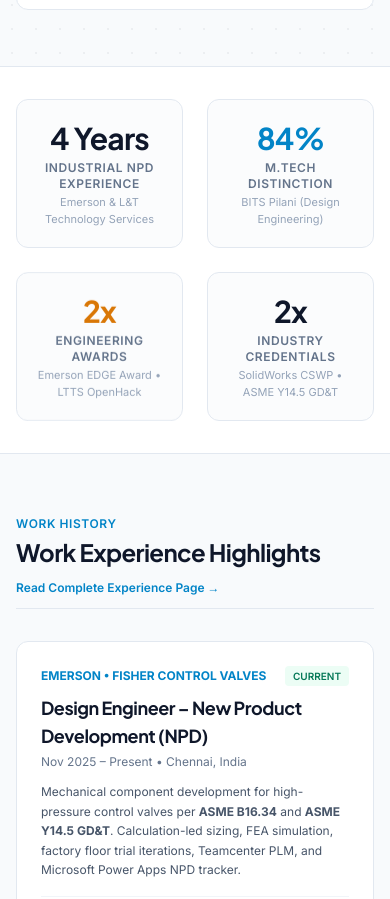
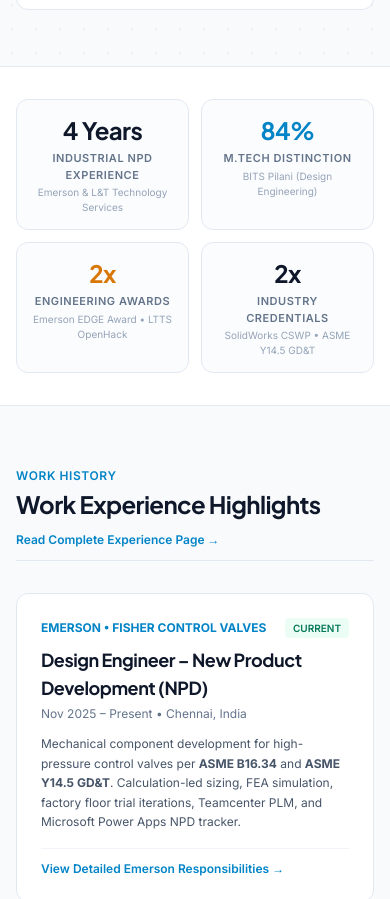
Before and after one commit to Mouli-K/Mouli-Portfolio, a plain HTML site: page index.html in a window 390 px wide. Shown: the part 1560-2459 px from the top of the page. Drawn offline with nearby package versions, Linux system fonts and the light colour scheme.

Commit message:
feat(responsive): enhance fluid mobile, tablet, and desktop layout adaptation and touch navigation

```diff
--- a/assets/css/portfolio.css
+++ b/assets/css/portfolio.css
@@ -2,6 +2,7 @@
    MOULISH KUMAR R - MECHANICAL DESIGN ENGINEER PORTFOLIO
    Design Theme: Fluid Flow & Precision Light Mode
    Typography: Plus Jakarta Sans (Headings), Inter (Human Body & Labels)
+   Responsive Design: Dynamic mobile, tablet, and desktop aspect-ratio adaptation
    ========================================================================== */
 
 :root {
@@ -24,6 +25,8 @@
 
 html {
   scroll-behavior: smooth;
+  max-width: 100%;
+  overflow-x: hidden;
 }
 
 body {
@@ -32,9 +35,11 @@ body {
   color: var(--color-text-main);
   margin: 0;
   padding: 0;
+  max-width: 100%;
+  overflow-x: hidden;
   -webkit-font-smoothing: antialiased;
   -moz-osx-font-smoothing: grayscale;
-  overflow-x: hidden;
+  padding-bottom: env(safe-area-inset-bottom, 0px);
 }
 
 h1, h2, h3, h4, h5, .font-display {
@@ -48,7 +53,7 @@ h1, h2, h3, h4, h5, .font-display {
   background-size: 24px 24px;
 }
 
-/* Top Subtle Reading Flow Progress Bar */
+/* Top Reading Scroll Progress Bar */
 #scroll-progress-bar {
   position: fixed;
   top: 0;
@@ -62,13 +67,13 @@ h1, h2, h3, h4, h5, .font-display {
 
 /* Smooth Page Entrance Flow */
 main {
-  animation: pageFlowIn 0.4s cubic-bezier(0.16, 1, 0.3, 1) forwards;
+  animation: pageFlowIn 0.35s cubic-bezier(0.16, 1, 0.3, 1) forwards;
 }
 
 @keyframes pageFlowIn {
   from {
     opacity: 0;
-    transform: translateY(8px);
+    transform: translateY(6px);
   }
   to {
     opacity: 1;
@@ -79,8 +84,8 @@ main {
 /* Scroll-triggered Cascading Flow */
 .flow-reveal {
   opacity: 0;
-  transform: translateY(18px);
-  transition: opacity 0.5s cubic-bezier(0.16, 1, 0.3, 1), transform 0.5s cubic-bezier(0.16, 1, 0.3, 1);
+  transform: translateY(16px);
+  transition: opacity 0.45s cubic-bezier(0.16, 1, 0.3, 1), transform 0.45s cubic-bezier(0.16, 1, 0.3, 1);
   will-change: opacity, transform;
 }
 
@@ -94,15 +99,25 @@ main {
   background: var(--color-surface);
   border: 1px solid var(--color-border);
   border-radius: 12px;
-  transition: transform 0.28s cubic-bezier(0.16, 1, 0.3, 1),
-              box-shadow 0.28s cubic-bezier(0.16, 1, 0.3, 1),
-              border-color 0.25s ease;
+  transition: transform 0.25s cubic-bezier(0.16, 1, 0.3, 1),
+              box-shadow 0.25s cubic-bezier(0.16, 1, 0.3, 1),
+              border-color 0.2s ease;
 }
 
+/* Desktop hover - avoids sticky hover on mobile and touch tablets */
+@media (hover: hover) and (pointer: fine) {
   .spec-card:hover, .card-hover-pop:hover {
-  transform: translateY(-5px);
+    transform: translateY(-4px);
     border-color: #7dd3fc;
-  box-shadow: 0 18px 36px -8px rgba(2, 132, 199, 0.14), 0 4px 14px -2px rgba(15, 23, 42, 0.04);
+    box-shadow: 0 16px 32px -8px rgba(2, 132, 199, 0.14), 0 4px 12px -2px rgba(15, 23, 42, 0.04);
+  }
+}
+
+/* Touch feedback for mobile and tablet taps */
+@media (hover: none) {
+  .spec-card:active, .card-hover-pop:active {
+    transform: scale(0.99);
+  }
 }
 
 /* Subtle Pill Badge */
@@ -120,10 +135,19 @@ main {
   transition: all 0.2s ease;
 }
 
+@media (hover: hover) and (pointer: fine) {
   .badge-pill:hover {
     background-color: #e0f2fe;
     color: #0369a1;
     border-color: #bae6fd;
+  }
+}
+
+/* Touch Friendly Mobile Drawer Nav Links */
+#mobile-nav-drawer a {
+  min-height: 42px;
+  display: flex;
+  align-items: center;
 }
 
 /* Clean Form Inputs */
@@ -133,7 +157,7 @@ input, textarea, select {
 
 /* Print Optimization */
 @media print {
-  nav, footer, #scroll-progress-bar, .no-print {
+  nav, footer, #scroll-progress-bar, #mobile-menu-btn, #mobile-nav-drawer, .no-print {
     display: none !important;
   }
   body {
--- a/assets/js/portfolio.js
+++ b/assets/js/portfolio.js
@@ -1,6 +1,6 @@
 /**
  * MOULISH KUMAR R - MECHANICAL DESIGN ENGINEER PORTFOLIO
- * Page Flow Controller: Staggered Scroll Reveal, Scroll Progress, Active Nav Highlighting
+ * Page Flow Controller: Staggered Scroll Reveal, Scroll Progress, Active Nav Highlighting, Responsive Mobile/Tablet Drawer
  */
 
 document.addEventListener('DOMContentLoaded', () => {
@@ -51,13 +51,13 @@ function initFlowReveal() {
         }
       });
     }, {
-      threshold: 0.1,
-      rootMargin: '0px 0px -40px 0px'
+      threshold: 0.08,
+      rootMargin: '0px 0px -30px 0px'
     });
 
     elements.forEach((el, index) => {
       // Add subtle stagger delay for sibling cards
-      const delay = (index % 4) * 0.08;
+      const delay = (index % 4) * 0.06;
       el.style.transitionDelay = `${delay}s`;
       observer.observe(el);
     });
@@ -93,17 +93,17 @@ function initNavigationHighlight() {
 }
 
 /* ==========================================================================
-   4. Mobile Menu Toggle
+   4. Responsive Mobile & Tablet Drawer
    ========================================================================== */
 function initMobileMenu() {
   const toggleBtn = document.getElementById('mobile-menu-btn');
   const mobileMenu = document.getElementById('mobile-nav-drawer');
   if (!toggleBtn || !mobileMenu) return;
 
-  toggleBtn.addEventListener('click', () => {
-    const isHidden = mobileMenu.classList.contains('hidden');
-    if (isHidden) {
+  function setMenuState(open) {
+    if (open) {
       mobileMenu.classList.remove('hidden');
+      toggleBtn.setAttribute('aria-expanded', 'true');
       toggleBtn.innerHTML = `
         <svg class="w-6 h-6" fill="none" stroke="currentColor" viewBox="0 0 24 24">
           <path stroke-linecap="round" stroke-linejoin="round" stroke-width="2" d="M6 18L18 6M6 6l12 12"></path>
@@ -111,11 +111,37 @@ function initMobileMenu() {
       `;
     } else {
       mobileMenu.classList.add('hidden');
+      toggleBtn.setAttribute('aria-expanded', 'false');
       toggleBtn.innerHTML = `
         <svg class="w-6 h-6" fill="none" stroke="currentColor" viewBox="0 0 24 24">
           <path stroke-linecap="round" stroke-linejoin="round" stroke-width="2" d="M4 6h16M4 12h16m-7 6h7"></path>
         </svg>
       `;
+    }
+  }
+
+  toggleBtn.addEventListener('click', (e) => {
+    e.stopPropagation();
+    const isOpen = !mobileMenu.classList.contains('hidden');
+    setMenuState(!isOpen);
+  });
+
+  // Automatically close drawer when any link is clicked
+  mobileMenu.querySelectorAll('a').forEach(link => {
+    link.addEventListener('click', () => setMenuState(false));
+  });
+
+  // Close when tapping outside the menu
+  document.addEventListener('click', (e) => {
+    if (!mobileMenu.contains(e.target) && !toggleBtn.contains(e.target) && !mobileMenu.classList.contains('hidden')) {
+      setMenuState(false);
+    }
+  });
+
+  // Close on Escape key press
+  document.addEventListener('keydown', (e) => {
+    if (e.key === 'Escape' && !mobileMenu.classList.contains('hidden')) {
+      setMenuState(false);
     }
   });
 }
--- a/index.html
+++ b/index.html
@@ -66,7 +66,7 @@
         </a>
 
         <!-- Distinct Dedicated Page Navigation Links -->
-        <nav class="hidden md:flex items-center space-x-1 lg:space-x-2">
+        <nav class="hidden lg:flex items-center space-x-1 lg:space-x-2">
           <a href="index.html" class="nav-link px-3 py-1.5 text-xs font-semibold uppercase tracking-wider text-primary border-b-2 border-primary transition">Overview</a>
           <a href="works.html" class="nav-link px-3 py-1.5 text-xs font-semibold uppercase tracking-wider text-slate-600 hover:text-primary transition">Experience</a>
           <a href="projects.html" class="nav-link px-3 py-1.5 text-xs font-semibold uppercase tracking-wider text-slate-600 hover:text-primary transition">Projects</a>
@@ -86,8 +86,8 @@
           </a>
         </div>
 
-        <!-- Mobile Toggle -->
-        <div class="flex md:hidden items-center gap-2">
+        <!-- Mobile & Tablet Toggle -->
+        <div class="flex lg:hidden items-center gap-2">
           <button id="mobile-menu-btn" class="p-2 text-slate-600 hover:text-slate-900 rounded focus:outline-none" aria-label="Toggle Navigation">
             <svg class="w-6 h-6" fill="none" stroke="currentColor" viewBox="0 0 24 24"><path stroke-linecap="round" stroke-linejoin="round" stroke-width="2" d="M4 6h16M4 12h16m-7 6h7"></path></svg>
           </button>
@@ -95,8 +95,8 @@
       </div>
     </div>
 
-    <!-- Mobile Drawer -->
-    <div id="mobile-nav-drawer" class="hidden md:hidden border-b border-slate-200 bg-white px-4 pt-2 pb-4 space-y-1">
+    <!-- Mobile & Tablet Drawer -->
+    <div id="mobile-nav-drawer" class="hidden lg:hidden border-b border-slate-200 bg-white px-4 pt-2 pb-4 space-y-1">
       <a href="index.html" class="block px-3 py-2 rounded-lg text-xs font-semibold uppercase tracking-wider text-primary font-bold bg-slate-50">Overview</a>
       <a href="works.html" class="block px-3 py-2 rounded-lg text-xs font-semibold uppercase tracking-wider text-slate-700 hover:bg-slate-50">Experience</a>
       <a href="projects.html" class="block px-3 py-2 rounded-lg text-xs font-semibold uppercase tracking-wider text-slate-700 hover:bg-slate-50">Projects</a>
@@ -218,30 +218,30 @@
          ========================================================================== -->
     <section class="bg-white border-b border-slate-200 py-8">
       <div class="max-w-7xl mx-auto px-4 sm:px-6 lg:px-8">
-        <div class="grid grid-cols-2 md:grid-cols-4 gap-6 text-center">
+        <div class="grid grid-cols-2 lg:grid-cols-4 gap-3 sm:gap-6 text-center">
 
-          <div class="spec-card card-hover-pop flow-reveal p-5 bg-slate-50/60">
-            <div class="font-display text-3xl font-bold text-slate-900">4 Years</div>
-            <div class="text-xs uppercase tracking-wider text-slate-500 mt-1 font-semibold">Industrial NPD Experience</div>
-            <div class="text-[11px] text-slate-400 mt-0.5">Emerson &amp; L&amp;T Technology Services</div>
+          <div class="spec-card card-hover-pop flow-reveal p-3.5 sm:p-5 bg-slate-50/60">
+            <div class="font-display text-2xl sm:text-3xl font-bold text-slate-900">4 Years</div>
+            <div class="text-[11px] sm:text-xs uppercase tracking-wider text-slate-500 mt-1 font-semibold">Industrial NPD Experience</div>
+            <div class="text-[10px] sm:text-[11px] text-slate-400 mt-0.5">Emerson &amp; L&amp;T Technology Services</div>
           </div>
 
-          <div class="spec-card card-hover-pop flow-reveal p-5 bg-slate-50/60">
-            <div class="font-display text-3xl font-bold text-primary">84%</div>
-            <div class="text-xs uppercase tracking-wider text-slate-500 mt-1 font-semibold">M.Tech Distinction</div>
-            <div class="text-[11px] text-slate-400 mt-0.5">BITS Pilani (Design Engineering)</div>
+          <div class="spec-card card-hover-pop flow-reveal p-3.5 sm:p-5 bg-slate-50/60">
+            <div class="font-display text-2xl sm:text-3xl font-bold text-primary">84%</div>
+            <div class="text-[11px] sm:text-xs uppercase tracking-wider text-slate-500 mt-1 font-semibold">M.Tech Distinction</div>
+            <div class="text-[10px] sm:text-[11px] text-slate-400 mt-0.5">BITS Pilani (Design Engineering)</div>
           </div>
 
-          <div class="spec-card card-hover-pop flow-reveal p-5 bg-slate-50/60">
-            <div class="font-display text-3xl font-bold text-amber-600">2x</div>
-            <div class="text-xs uppercase tracking-wider text-slate-500 mt-1 font-semibold">Engineering Awards</div>
-            <div class="text-[11px] text-slate-400 mt-0.5">Emerson EDGE Award &bull; LTTS OpenHack</div>
+          <div class="spec-card card-hover-pop flow-reveal p-3.5 sm:p-5 bg-slate-50/60">
+            <div class="font-display text-2xl sm:text-3xl font-bold text-amber-600">2x</div>
+            <div class="text-[11px] sm:text-xs uppercase tracking-wider text-slate-500 mt-1 font-semibold">Engineering Awards</div>
+            <div class="text-[10px] sm:text-[11px] text-slate-400 mt-0.5">Emerson EDGE Award &bull; LTTS OpenHack</div>
           </div>
 
-          <div class="spec-card card-hover-pop flow-reveal p-5 bg-slate-50/60">
-            <div class="font-display text-3xl font-bold text-slate-900">2x</div>
-            <div class="text-xs uppercase tracking-wider text-slate-500 mt-1 font-semibold">Industry Credentials</div>
-            <div class="text-[11px] text-slate-400 mt-0.5">SolidWorks CSWP &bull; ASME Y14.5 GD&amp;T</div>
+          <div class="spec-card card-hover-pop flow-reveal p-3.5 sm:p-5 bg-slate-50/60">
+            <div class="font-display text-2xl sm:text-3xl font-bold text-slate-900">2x</div>
+            <div class="text-[11px] sm:text-xs uppercase tracking-wider text-slate-500 mt-1 font-semibold">Industry Credentials</div>
+            <div class="text-[10px] sm:text-[11px] text-slate-400 mt-0.5">SolidWorks CSWP &bull; ASME Y14.5 GD&amp;T</div>
           </div>
 
         </div>
```
Also changed, not shown: contact.html (+4 -4 lines), education.html (+4 -4 lines), projects.html (+4 -4 lines), skills.html (+4 -4 lines), works.html (+4 -4 lines). Lines whose indentation alone changed are shown as unchanged.
